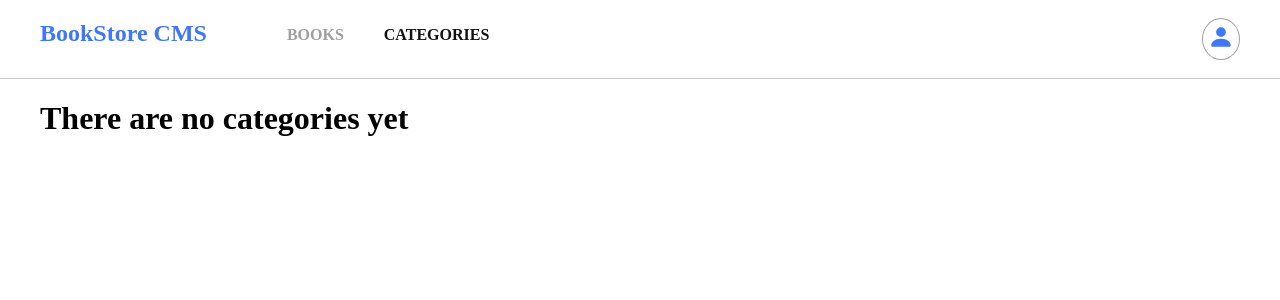
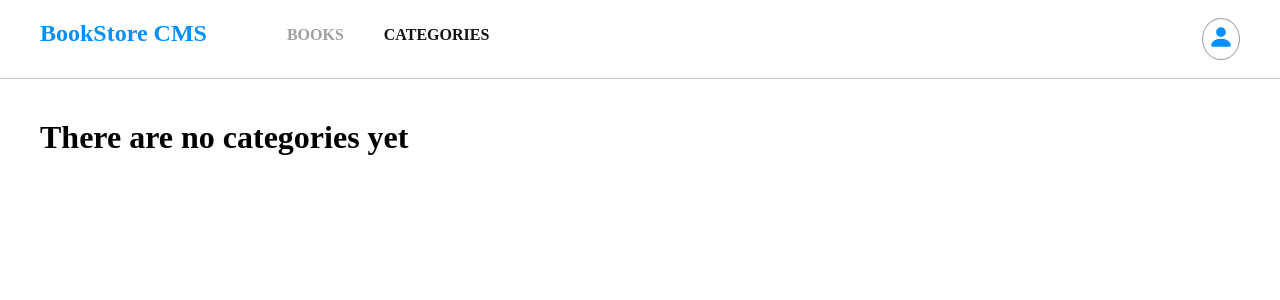
Before and after one commit to Kgomotso196/Bookstore, a React (Create React App) app: page /categories in a window 1280 px wide. Shown: the top 300 px of the page. Built offline with nearby package versions, Linux system fonts and the light colour scheme.

Commit message:
Update navigation styles

```diff
--- a/src/styles/navigation.css
+++ b/src/styles/navigation.css
@@ -3,6 +3,8 @@ nav {
   justify-content: space-between;
   padding: 0 40px;
   border-bottom: 1px solid #c9c9c9;
+  background-color: #fff;
+  margin-bottom: 40px;
 }
 
 .nav-list,
@@ -11,7 +13,8 @@ nav {
 }
 
 .logo {
-  color: rgb(63, 119, 248);
+  color: #0290ff;
+  font-family: 'Montserrat';
 }
 
 .nav-list-item {
@@ -25,6 +28,7 @@ nav {
   opacity: 0.4;
   cursor: pointer;
   font-weight: 600;
+  font-family: 'Montserrat';
   color: #121212;
 }
 
@@ -40,5 +44,5 @@ nav {
 }
 
 .bi-person-fill {
-  color: rgb(63, 119, 248);
+  color: #0290ff;
 }
```
